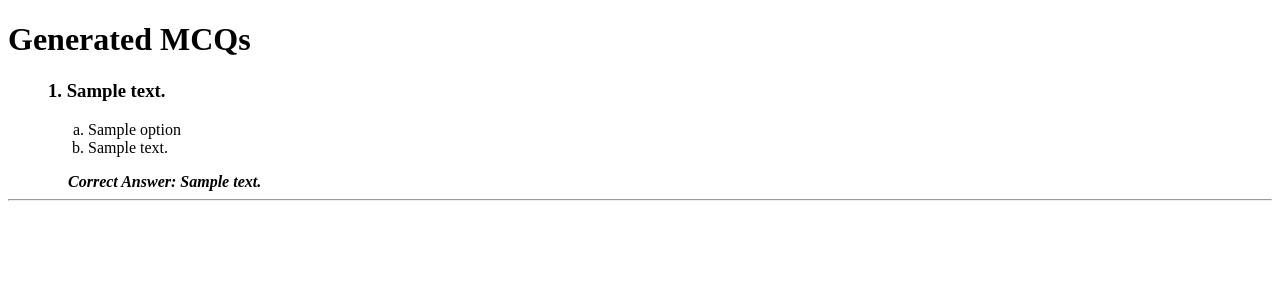
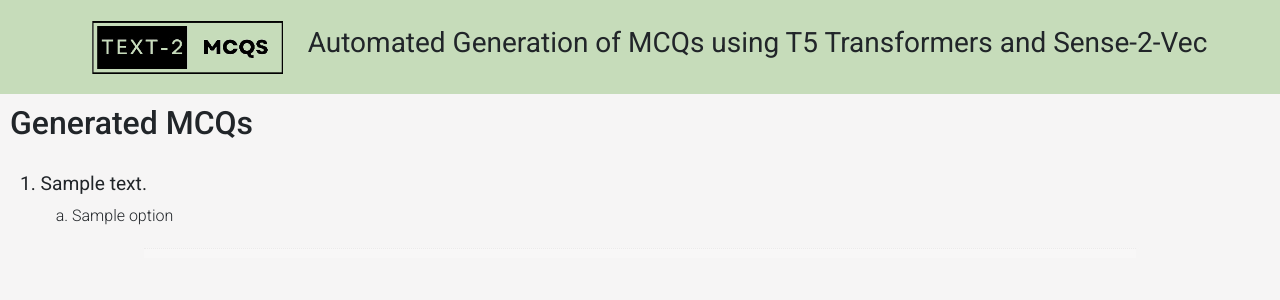
Before and after one commit to Tangsang2003/Automated-MCQ-Generation-using-T5, a Flask app: template templates/results.html in a window 1280 px wide. Shown: the top 300 px of the page. Run offline with Flask 2, Linux system fonts and the light colour scheme; the template is opened without the code that fills it: most values are stand-ins (such as "Sample title", 1, 10 or a date in 2020).

Commit message:
Add final UI features

```diff
--- a/mcq_app.py
+++ b/mcq_app.py
@@ -2,10 +2,11 @@
 from flask import Flask, render_template
 from flask_wtf import FlaskForm
 from wtforms import TextAreaField, IntegerField, FileField, SubmitField
-from wtforms.validators import DataRequired, NumberRange, ValidationError
+from wtforms.validators import DataRequired, NumberRange
 from app.mcq_generation import MCQGenerator
 # from pdftextract import XPdf
 import fitz
+import random
 import os
 
 app = Flask(__name__)
@@ -19,23 +20,13 @@ class MCQForm(FlaskForm):
 
 
 class FileUploadForm(FlaskForm):
-    # file = FileField('File')
-
-    def validate_file(self, field):
-        if field.data:
-            if not field.data.filename.lower().endswith('.pdf'):
-                raise ValidationError('Only PDF files are allowed.')
-
+    file = FileField('File')
     number_of_questions = IntegerField('Number of MCQs',
                                        validators=[DataRequired(),
                                                    NumberRange(min=1, message='Please enter a positive integer.'
                                                                )])
 
     submit = SubmitField('Upload')
-    file = FileField('File', validators=[
-        DataRequired(),
-        validate_file
-    ])
 
 
 MCQ_Generator = MCQGenerator(True)
@@ -51,6 +42,10 @@ def index():
         questions = MCQ_Generator.generate_mcq_questions(paragraphs, form.number_of_questions.data
                                                          )[0:form.number_of_questions.data]
         title = "Results"
+        for question in questions:
+            question.distractors.append(question.answerText)
+            random.shuffle(question.distractors)
+
         return render_template('results.html', mcqs=questions, title=title)
 
     if file_upload_form.validate_on_submit():
@@ -80,7 +75,7 @@ def index():
         title = "Results"
         return render_template('results.html', mcqs=questions, title=title)
     title = "Home"
-    return render_template('New-index.html', form=form, file_upload_form=file_upload_form, title=title)
+    return render_template('index.html', form=form, file_upload_form=file_upload_form, title=title)
 
 
 if __name__ == '__main__':
--- a/static/main.js
+++ b/static/main.js
@@ -5,3 +5,25 @@ function autoResize() {
     textarea.style.height = "auto";
     textarea.style.height = Math.min(textarea.scrollHeight, maxHeight) + "px";
 }
+
+function checkAnswer(selectedOption) {
+        const optionsList = selectedOption.parentNode;
+        const correctAnswer = optionsList.getAttribute('data-correct-answer');
+        const allOptions = optionsList.getElementsByTagName('li');
+
+        // Reset styles for all options
+        for (let i = 0; i < allOptions.length; i++) {
+            allOptions[i].classList.remove('selected-option-correct', 'selected-option-incorrect');
+        }
+
+        // Check if the selected option is correct
+        if (selectedOption.textContent === correctAnswer) {
+            selectedOption.classList.add('selected-option-correct');
+        } else {
+            selectedOption.classList.add('selected-option-incorrect');
+        }
+
+        // Display correct answer
+        const correctAnswerElement = optionsList.nextElementSibling;
+        correctAnswerElement.style.display = 'block';
+        }
--- a/static/styles.css
+++ b/static/styles.css
@@ -1,13 +1,10 @@
-h1 {
-    /* font-size: calc(1.375rem + 1.5vw); */
-    background-color: #C6DCBA;
-    text-align: center;
-    padding: 50px;
-}
 
 body {
 background-color: #F6F5F5;
 text-align: center;
+font-family: "Roboto", sans-serif;
+  font-weight: 300;
+  font-style: normal;
 }
 
 .logo {
@@ -67,3 +64,51 @@ font-family: "Roboto", sans-serif;
 margin: auto;
 width: 175px;
 }
+
+
+
+.content-container {
+    text-align: left;
+    margin: auto;
+    padding: 20px;
+}
+
+
+.mcq-container {
+    margin-bottom: 10px;
+}
+
+.question-text {
+    font-size: 1.2em;
+    margin-bottom: 5px;
+}
+
+.options-list {
+    list-style-type: lower-alpha;
+    margin-left: 20px;
+    cursor: pointer;
+}
+
+.correct-answer {
+    display: none;
+    font-style: italic;
+    color: green;
+}
+
+.selected-option-correct {
+    color: green;
+}
+
+.selected-option-incorrect {
+    color: red;
+}
+
+hr {
+  border: none;
+  border-top: 1px dotted #ccc;
+  color: #fff;
+  background-color: #fff;
+  height: 10px;
+  width: 80%;
+  margin: 20px auto;
+}
--- a/templates/layout.html
+++ b/templates/layout.html
@@ -11,7 +11,7 @@
 <link href="https://fonts.googleapis.com/css2?family=Roboto:ital,wght@0,100;0,300;0,400;0,500;0,700;0,900;1,100;1,300;1,400;1,500;1,700;1,900&display=swap" rel="stylesheet">
  <script src="{{ url_for('static', filename='main.js') }}"></script>
 <!--    <link rel="stylesheet" href="{{ url_for('static', filename='style.css') }}">-->
-    <link rel="icon" href="/favicon.ico">
+    <link rel="icon" href="{{ url_for('static', filename='images/favicon.ico') }}" type="image/x-icon">
     <link href="https://cdn.jsdelivr.net/npm/bootstrap@5.3.2/dist/css/bootstrap.min.css" rel="stylesheet" integrity="sha384-T3c6CoIi6uLrA9TneNEoa7RxnatzjcDSCmG1MXxSR1GAsXEV/Dwwykc2MPK8M2HN" crossorigin="anonymous">
     <link rel = "stylesheet" type = "text/css" href = "{{ url_for('static', filename='styles.css')}}">
     <link rel="preconnect" href="https://fonts.googleapis.com">
@@ -32,9 +32,6 @@
     {% block content %}
     {% endblock %}
 </div>
-<div class = "file-upload">
-
-</div>
 
 </body>
 </html>
--- a/templates/results.html
+++ b/templates/results.html
@@ -1,30 +1,24 @@
-<!-- templates/result.html -->
-<!DOCTYPE html>
-<html lang="en">
-<head>
-    <meta charset="UTF-8">
-    <meta name="viewport" content="width=device-width, initial-scale=1.0">
-    <title>MCQ Results</title>
-</head>
-<body>
-    <h1>Generated MCQs</h1>
+{% extends "layout.html" %}
+{% block maintitle %}
+<div class = "logo">
+<img class = "main-logo" src="{{ url_for('static', filename='images/logo-transparent-new.png') }}">
+    <h3> Automated Generation of MCQs using T5 Transformers and Sense-2-Vec</h3>
+</div>
+{% endblock %}
+{% block content %}
+    <h2 style="text-align:left; margin-top: 10px; margin-left:10px;">Generated MCQs</h2>
+<div class="content-container">
     {% for question in mcqs %}
-        <div style="margin-bottom: 10px;">
-            <ul>
-<!--                <li>-->
-                    <h3>{{loop.index}}. <strong>{{ question.questionText }}</strong></h3>
-                    <ol type="a">
-                        {% for option in question.distractors %}
-                            <li>{{ option }}</li>
-                        {% endfor %}
-                        <li>{{ question.answerText }}</li>
-                    </ol>
-<!--                </li>-->
-            </ul>
-            <strong><i style="margin-left: 60px;">Correct Answer: {{question.answerText}}</i></strong>
+        <div class="mcq-container">
+            <div class="question-text"> <strong>{{ loop.index }}. </strong> <strong>{{ question.questionText }}</strong></div>
+            <ol class="options-list" type="a" data-correct-answer="{{ question.answerText }}">
+                {% for option in question.distractors %}
+                    <li onclick="checkAnswer(this)">{{ option }}</li>
+                {% endfor %}
+            </ol>
+            <div class="correct-answer">Correct Answer: {{ question.answerText }}</div>
             <hr>
         </div>
     {% endfor %}
-</body>
-
-</html>
+</div>
+{% endblock %}
```
Also changed, not shown: templates/New-index.html (deleted, +0 -34 lines), templates/index-old.html (added, +43 -0 lines), templates/index.html (+28 -38 lines), templates/results-old.html (added, +30 -0 lines), static/images/favicon.ico (added), static/images/gear.png (added), static/images/question-mark.png (added), templates/new-results.html (deleted).
